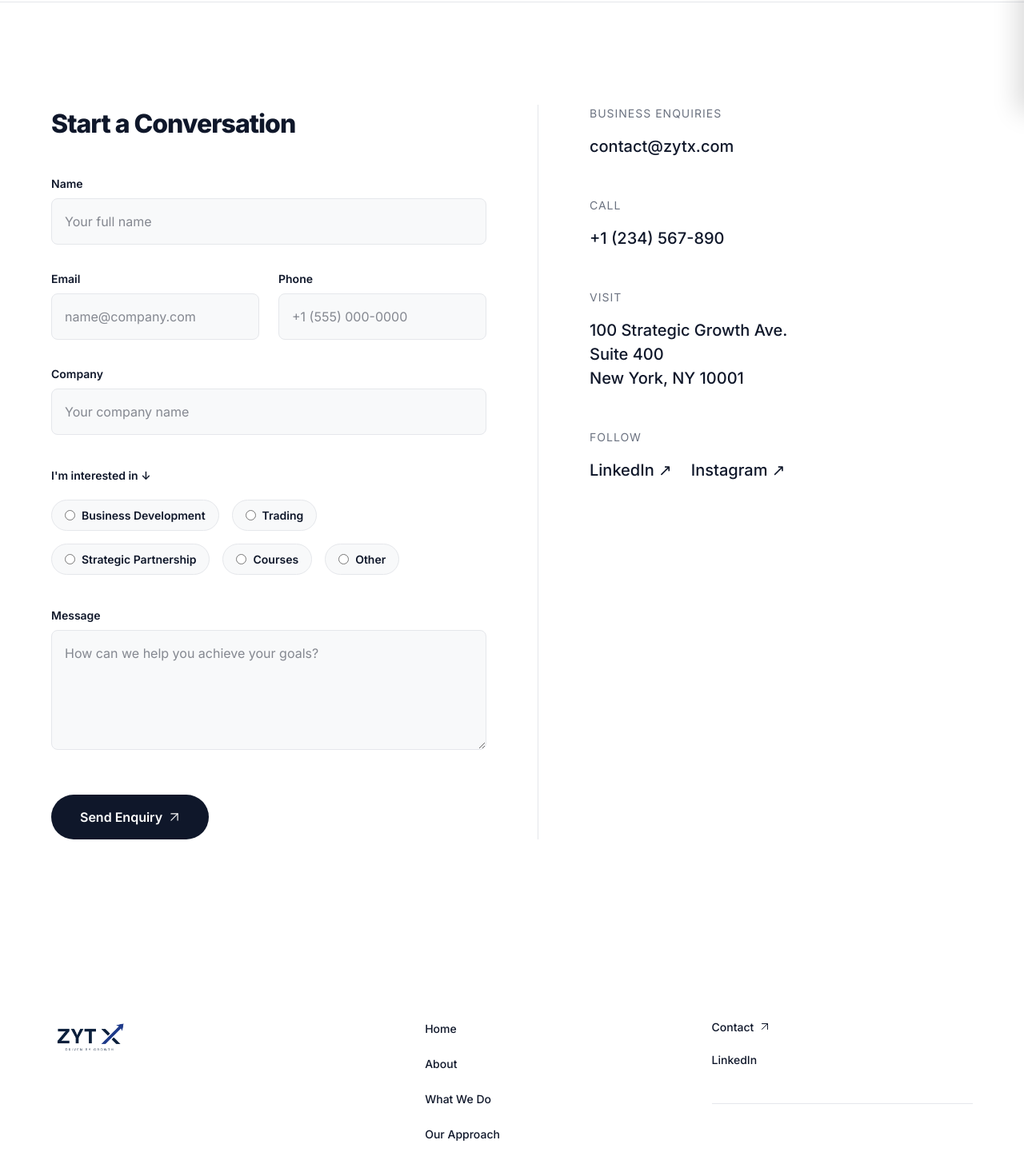
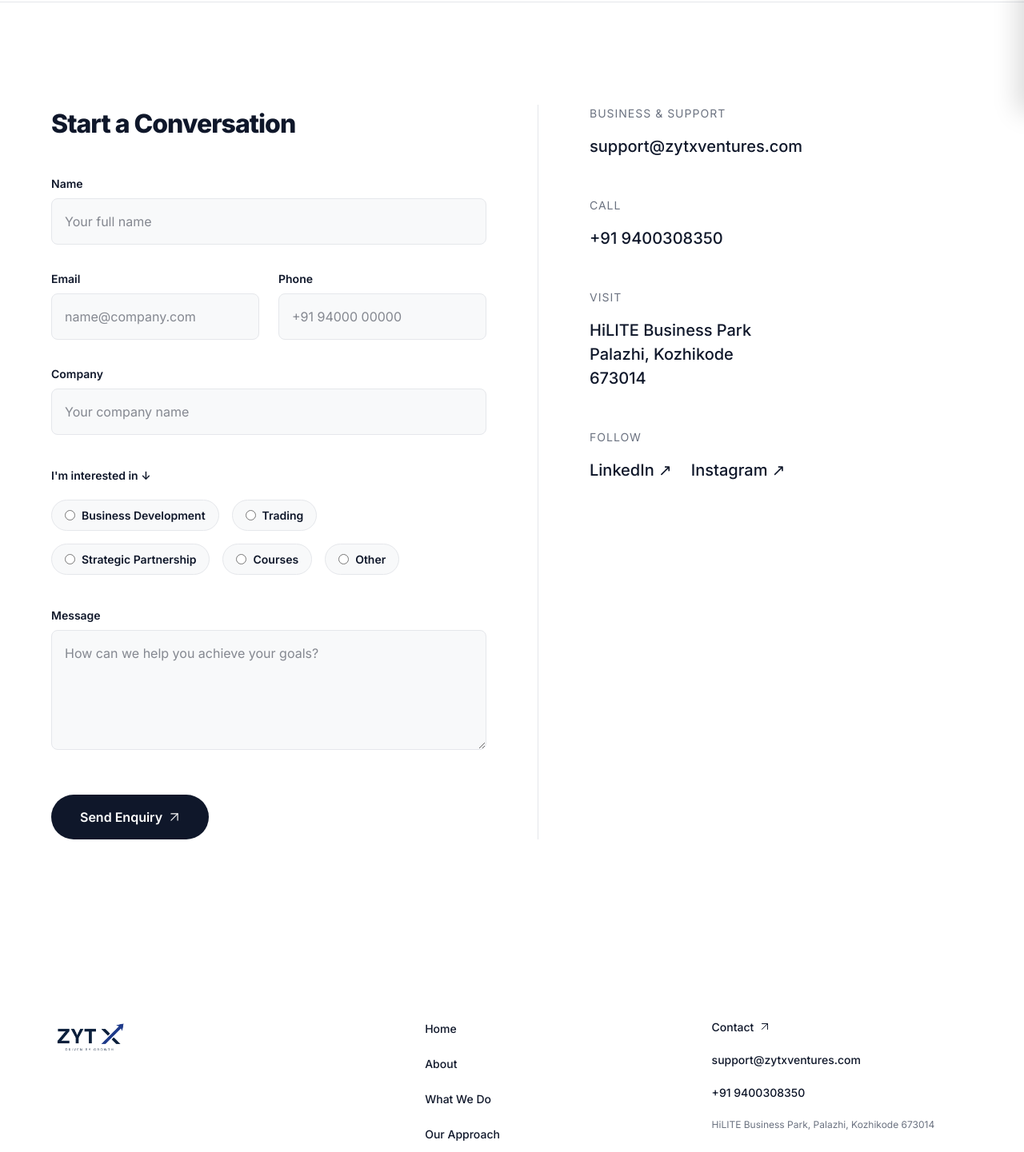
Before and after one commit to merkantoservice-dev/zytx, a Next.js app: page /contact in a window 1280 px wide. Shown: the part 660-2101 px from the top of the page at 80% size. Built offline with nearby package versions, Linux system fonts and the light colour scheme.

Commit message:
Update company contact information: address, phone, and support email

```diff
--- a/src/app/contact/page.tsx
+++ b/src/app/contact/page.tsx
@@ -37,7 +37,7 @@ export default function ContactPage() {
                 </div>
                 <div className={styles.formGroup}>
                   <label>Phone</label>
-                  <input type="tel" className={styles.formInput} placeholder="+1 (555) 000-0000" />
+                  <input type="tel" className={styles.formInput} placeholder="+91 94000 00000" />
                 </div>
               </div>
               <div className={styles.formGroup}>
@@ -80,16 +80,16 @@ export default function ContactPage() {
 
           <div className={styles.contactDetails}>
             <div className={styles.detailBlock}>
-              <h4>Business Enquiries</h4>
-              <a href="mailto:contact@zytx.com">contact@zytx.com</a>
+              <h4>Business & Support</h4>
+              <a href="mailto:support@zytxventures.com">support@zytxventures.com</a>
             </div>
             <div className={styles.detailBlock}>
               <h4>Call</h4>
-              <a href="tel:+1234567890">+1 (234) 567-890</a>
+              <a href="tel:+919400308350">+91 9400308350</a>
             </div>
             <div className={styles.detailBlock}>
               <h4>Visit</h4>
-              <p>100 Strategic Growth Ave.<br/>Suite 400<br/>New York, NY 10001</p>
+              <p>HiLITE Business Park<br/>Palazhi, Kozhikode<br/>673014</p>
             </div>
             <div className={styles.detailBlock}>
               <h4>Follow</h4>
--- a/src/app/dashboard/admin/demo-requests/page.tsx
+++ b/src/app/dashboard/admin/demo-requests/page.tsx
@@ -26,7 +26,7 @@ export default function AdminDemoRequestsPage() {
   const [v1Url, setV1Url] = useState("https://player.vimeo.com/video/1236241664");
   const [v2Title, setV2Title] = useState("DEMO VIDEO 2: BASICS OF EXPORTING");
   const [v2Url, setV2Url] = useState("https://player.vimeo.com/video/1236241664");
-  const [whatsappNumber, setWhatsappNumber] = useState("+91 98765 43210");
+  const [whatsappNumber, setWhatsappNumber] = useState("+91 9400308350");
 
   const [filterStatus, setFilterStatus] = useState<"all" | "pending" | "approved" | "rejected" | "paused">("all");
   const [searchQuery, setSearchQuery] = useState("");
--- a/src/app/dashboard/student/page.tsx
+++ b/src/app/dashboard/student/page.tsx
@@ -178,7 +178,7 @@ function StudentSidebar({
           Main Website
         </button>
 
-        <button onClick={() => window.open("mailto:support@zytx.com", "_blank")} style={{
+        <button onClick={() => window.open("mailto:support@zytxventures.com", "_blank")} style={{
           display: "flex", alignItems: "center", gap: "10px", color: "#64748b", padding: "9px 14px",
           borderRadius: "8px", fontSize: "13px", fontWeight: 500, width: "100%", background: "none",
           border: "none", cursor: "pointer", fontFamily: "Outfit, sans-serif"
--- a/src/components/Footer.tsx
+++ b/src/components/Footer.tsx
@@ -50,6 +50,11 @@ export default function Footer() {
               Contact
               <ArrowIcon />
             </Link>
+            <a href="mailto:support@zytxventures.com">support@zytxventures.com</a>
+            <a href="tel:+919400308350">+91 9400308350</a>
+            <p style={{ fontSize: '0.75rem', color: 'var(--text-muted)', lineHeight: 1.4, margin: '2px 0' }}>
+              HiLITE Business Park, Palazhi, Kozhikode 673014
+            </p>
             <Link href="#linkedin">LinkedIn</Link>
             <div className={styles.divider}></div>
           </div>
--- a/src/components/courses/CourseDemoSection.tsx
+++ b/src/components/courses/CourseDemoSection.tsx
@@ -57,7 +57,7 @@ export default function CourseDemoSection() {
   const [demoConfig, setDemoConfig] = useState<DemoConfig>({
     v1: { title: "DEMO VIDEO 1: MASTERCLASS OVERVIEW", url: "https://player.vimeo.com/video/1236241664" },
     v2: { title: "DEMO VIDEO 2: BASICS OF EXPORTING", url: "https://player.vimeo.com/video/1236241664" },
-    whatsapp: "+91 98765 43210"
+    whatsapp: "+91 9400308350"
   });
   const [activeVidIdx, setActiveVidIdx] = useState<0 | 1>(0);
 
@@ -316,7 +316,7 @@ export default function CourseDemoSection() {
   };
 
   const cleanWhatsappNumber = (demoConfig.whatsapp || "").replace(/[^0-9]/g, "");
-  const whatsappUrl = `https://wa.me/${cleanWhatsappNumber || "919876543210"}?text=${encodeURIComponent(
+  const whatsappUrl = `https://wa.me/${cleanWhatsappNumber || "919400308350"}?text=${encodeURIComponent(
     `Hi, I have requested access for the ZYTX Course Demo with email: ${currentUser?.email || "my email"}. Could you please grant access?`
   )}`;
 
--- a/src/components/layout/DashboardSidebar.tsx
+++ b/src/components/layout/DashboardSidebar.tsx
@@ -149,7 +149,7 @@ export default function DashboardSidebar({
           Main Website
         </button>
         <button
-          onClick={() => window.open("mailto:contact@zytx.com", "_blank")}
+          onClick={() => window.open("mailto:support@zytxventures.com", "_blank")}
           style={{
             display: "flex",
             alignItems: "center",
--- a/src/hooks/useDemo.ts
+++ b/src/hooks/useDemo.ts
@@ -27,7 +27,7 @@ const DEFAULT_DEMO_CONFIG: DemoConfig = {
     title: "DEMO VIDEO 2: BASICS OF EXPORTING",
     url: "https://player.vimeo.com/video/1236241664"
   },
-  whatsapp: "+91 98765 43210"
+  whatsapp: "+91 9400308350"
 };
 
 export function useDemo() {
```
